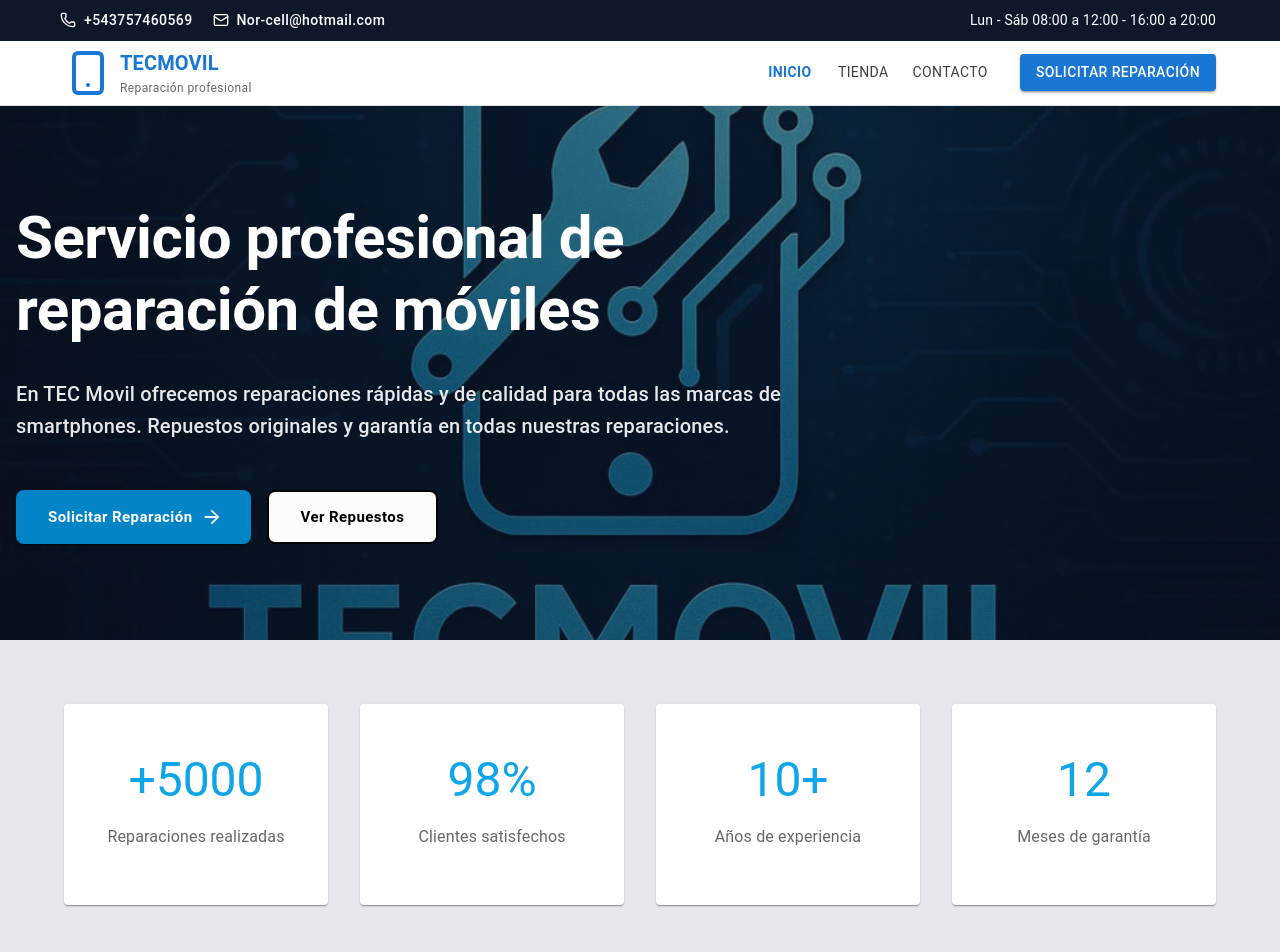
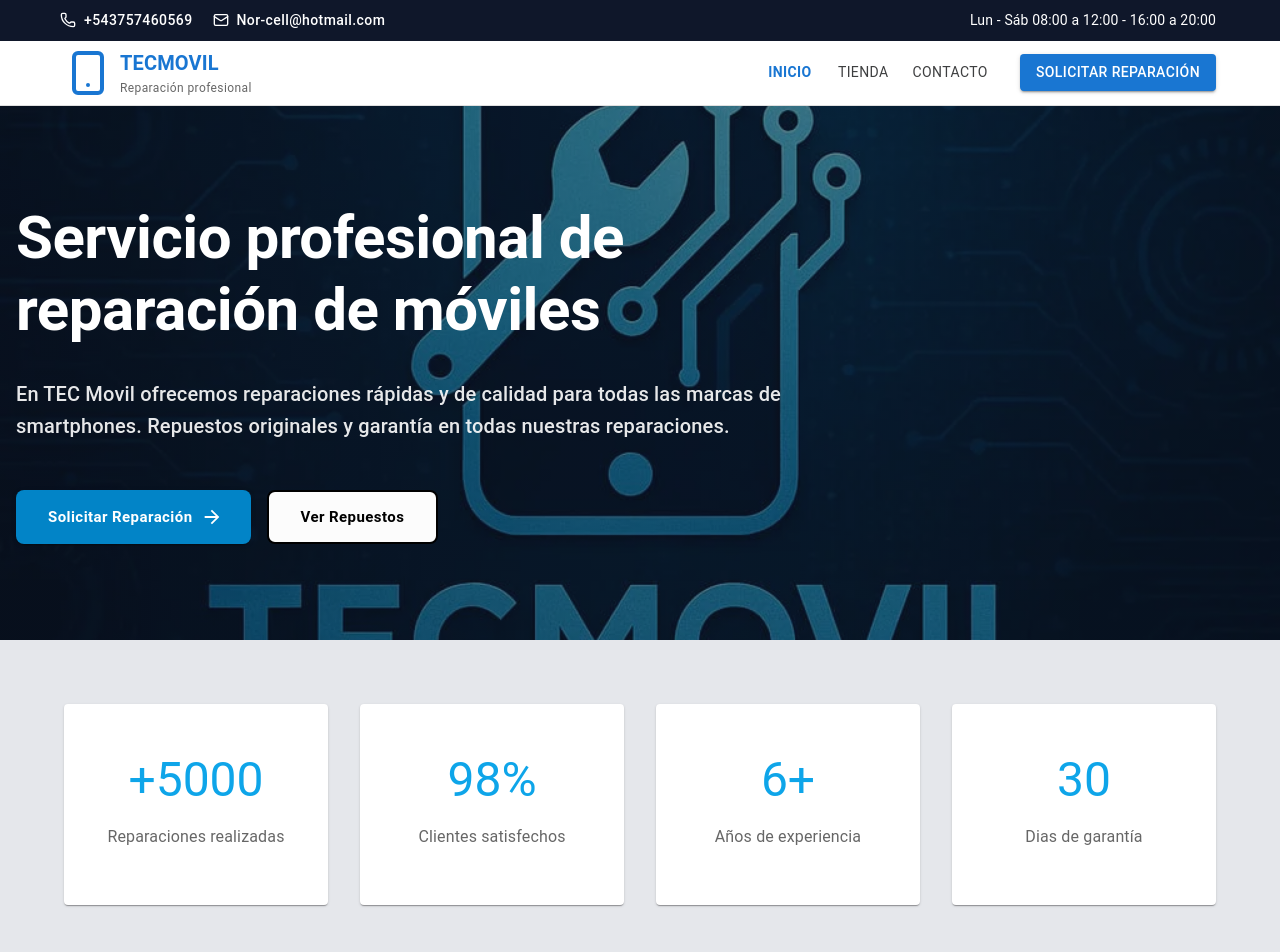
Before and after one commit to nestor1608/tecmovil_front, a React (Vite) app: page / in a window 1280 px wide. Shown: the top 952 px of the page. Built offline with nearby package versions, Linux system fonts and the light colour scheme; no server answers.

Commit message:
change garant days front and add variable vip url

```diff
--- a/src/pages/HomePage.jsx
+++ b/src/pages/HomePage.jsx
@@ -191,10 +191,10 @@ const HomePage = () => {
               <StatCard value="98%" label="Clientes satisfechos" delay={100} />
             </Grid>
             <Grid size={{ xs: 12, sm: 6, md: 3 }}>
-              <StatCard value="10+" label="Años de experiencia" delay={200} />
+              <StatCard value="6+" label="Años de experiencia" delay={200} />
             </Grid>
             <Grid size={{ xs: 12, sm: 6, md: 3 }}>
-              <StatCard value="12" label="Meses de garantía" delay={300} />
+              <StatCard value="30" label="Dias de garantía" delay={300} />
             </Grid>
           </Grid>
         </Container>
```
